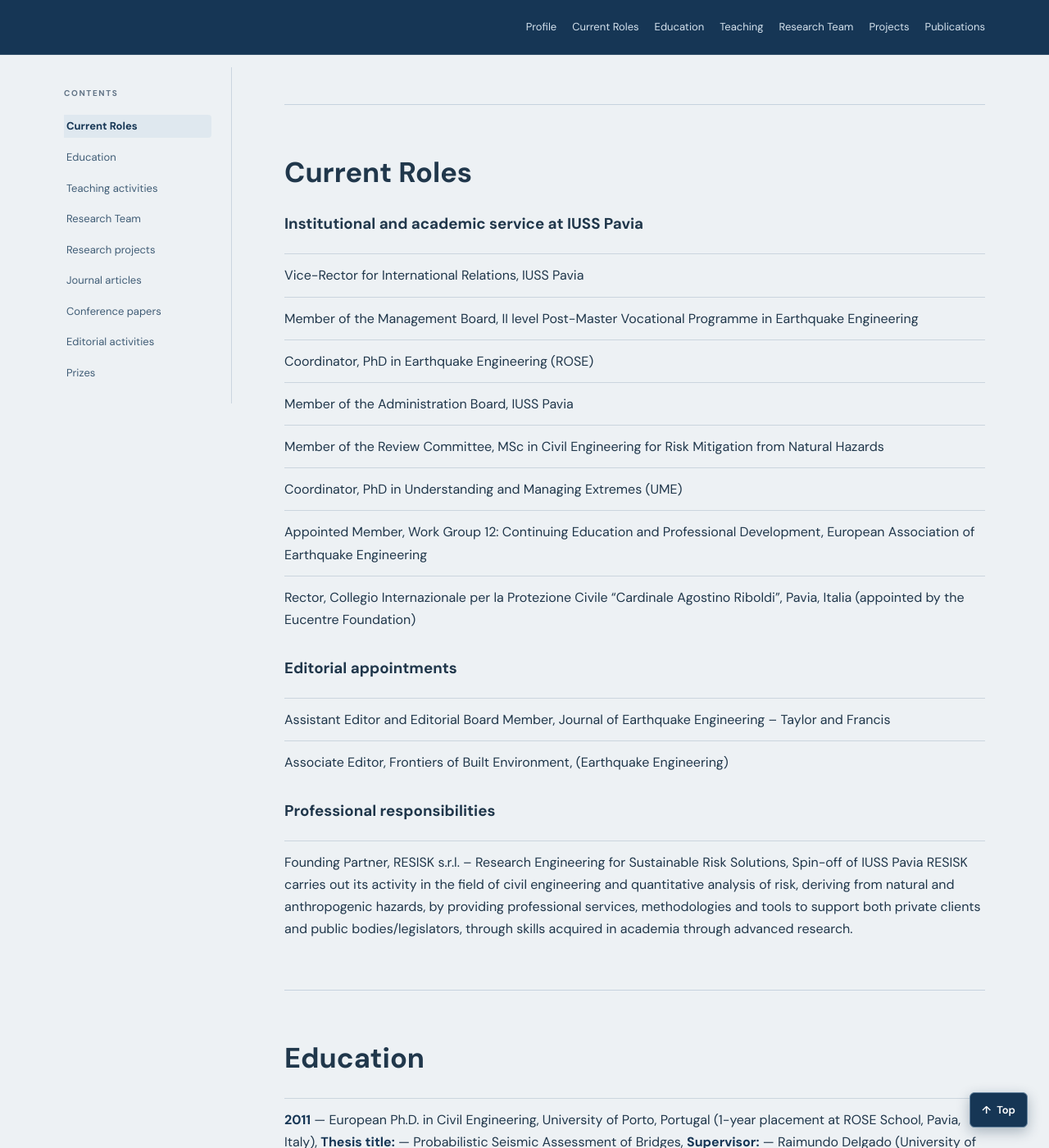
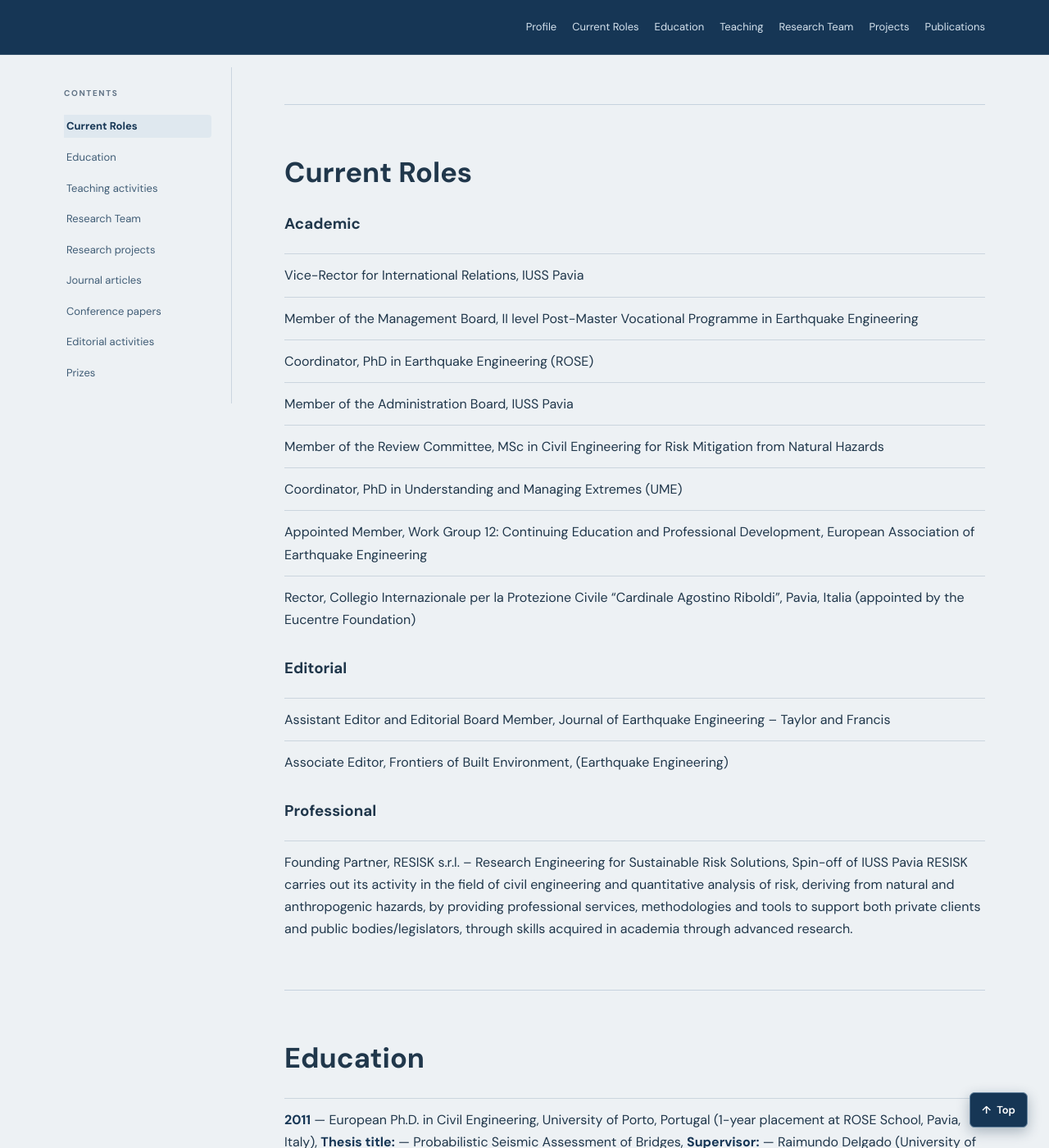
Before and after one commit to rncmonteiro/cv, a Jekyll site: the page built from index.md, in a window 1280 px wide and 1400 px high, scrolled down 798 px. Shown: the whole window at 82% size. Built offline with Jekyll 4.4.1, drawn with Linux system fonts in a browser that asks for light colours.

Commit message:
Update current-roles.md

```diff
--- a/_includes/content/current-roles.md
+++ b/_includes/content/current-roles.md
@@ -1,6 +1,6 @@
 ## Current Roles
 
-### Institutional and academic service at IUSS Pavia
+### Academic
 
 - Vice-Rector for International Relations, IUSS Pavia
 - Member of the Management Board, II level Post-Master Vocational Programme in Earthquake Engineering
@@ -11,12 +11,12 @@
 - Appointed Member, Work Group 12: Continuing Education and Professional Development, European Association of Earthquake Engineering
 - Rector, Collegio Internazionale per la Protezione Civile “Cardinale Agostino Riboldi”, Pavia, Italia (appointed by the Eucentre Foundation)
 
-### Editorial appointments
+### Editorial
 
 - Assistant Editor and Editorial Board Member, Journal of Earthquake Engineering – Taylor and Francis
 - Associate Editor, Frontiers of Built Environment, (Earthquake Engineering)
 
-### Professional responsibilities
+### Professional
 
 - Founding Partner, RESISK s.r.l. – Research Engineering for Sustainable Risk Solutions, Spin-off of IUSS Pavia
 RESISK carries out its activity in the field of civil engineering and quantitative analysis of risk, deriving from natural and anthropogenic hazards, by providing professional services, methodologies and tools to support both private clients and public bodies/legislators, through skills acquired in academia through advanced research.
```
